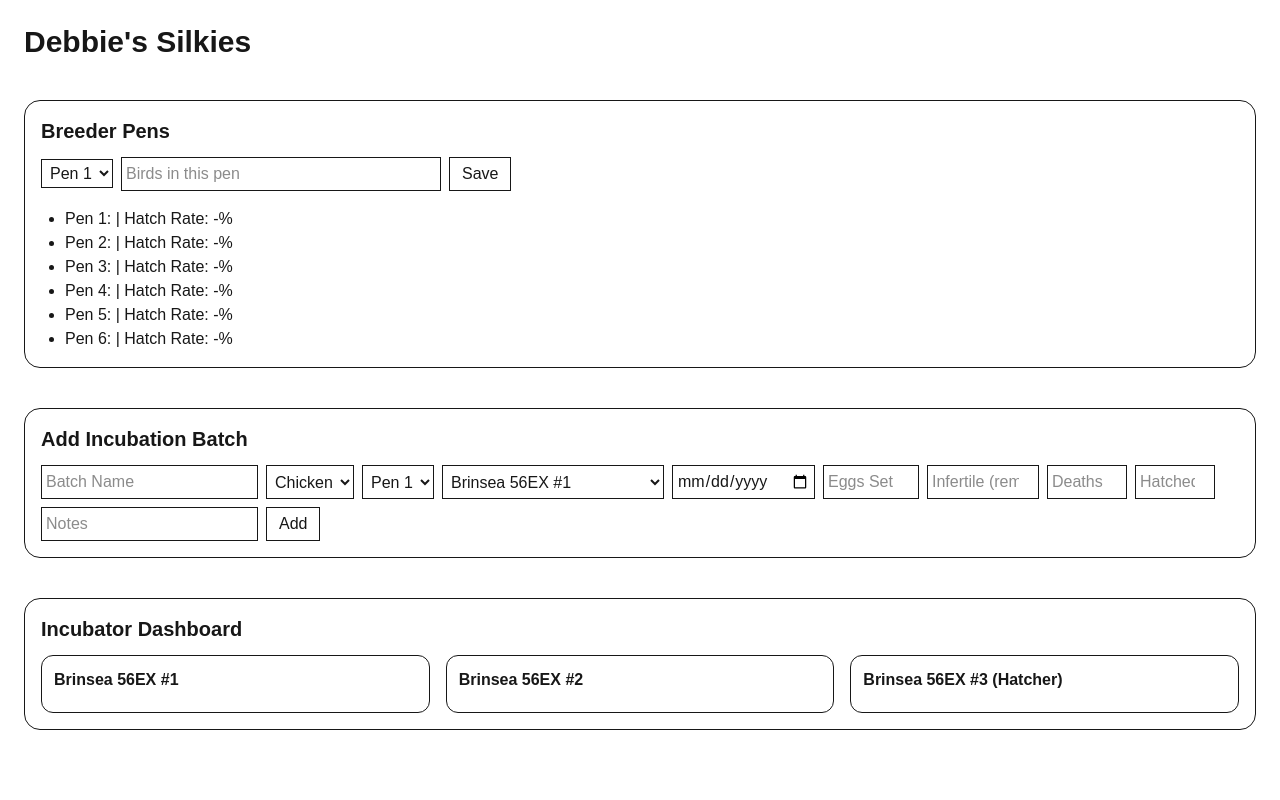
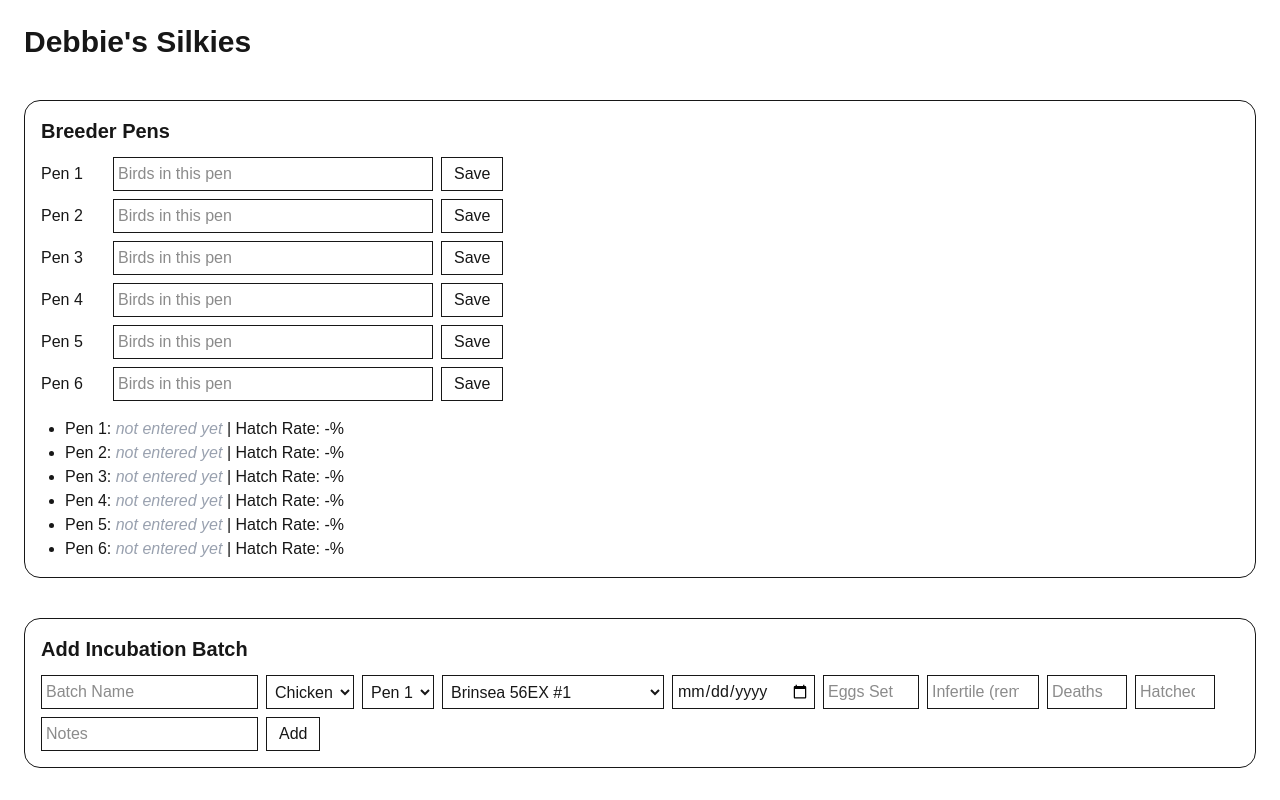
Before and after one commit to Debbie292d/Debbies-Silkies, a Next.js app: page / in a window 1280 px wide. Shown: the top 800 px of the page. Built offline with nearby package versions, Linux system fonts and the light colour scheme.

Commit message:
Replace Breeder Pens dropdown with per-pen rows; add localStorage persistence
Co-authored-by: Debbie292d <266361018+Debbie292d@users.noreply.github.com>

```diff
--- a/app/components/ChickenTracker.tsx
+++ b/app/components/ChickenTracker.tsx
@@ -1,6 +1,6 @@
 "use client";
 
-import { useState } from "react";
+import { useState, useEffect } from "react";
 
 export default function ChickenTracker() {
 
@@ -8,8 +8,7 @@ export default function ChickenTracker() {
   const incubators = ["Brinsea 56EX #1","Brinsea 56EX #2","Brinsea 56EX #3 (Hatcher)"];
 
   const [pens,setPens] = useState<Record<string,string>>({});
-  const [selectedPen,setSelectedPen] = useState("Pen 1");
-  const [penBirds,setPenBirds] = useState("");
+  const [penBirds,setPenBirds] = useState<Record<string,string>>({});
 
   interface BatchSet {
     batchName: string;
@@ -29,6 +28,33 @@ export default function ChickenTracker() {
   }
 
   const [sets,setSets] = useState<BatchSet[]>([]);
+
+  // Load saved data from localStorage on first render
+  useEffect(()=>{
+    try {
+      const savedPens = localStorage.getItem("debbies-silkies-pens");
+      if(savedPens) {
+        const parsed = JSON.parse(savedPens);
+        setPens(parsed);
+        setPenBirds(parsed); // pre-fill inputs so saved birds are visible right away
+      }
+      const savedSets = localStorage.getItem("debbies-silkies-sets");
+      if(savedSets) setSets(JSON.parse(savedSets));
+    } catch(e) {
+      console.warn("Could not load saved tracker data:", e);
+    }
+  // eslint-disable-next-line react-hooks/exhaustive-deps
+  },[]);
+
+  // Save pens to localStorage whenever they change
+  useEffect(()=>{
+    localStorage.setItem("debbies-silkies-pens", JSON.stringify(pens));
+  },[pens]);
+
+  // Save sets to localStorage whenever they change
+  useEffect(()=>{
+    localStorage.setItem("debbies-silkies-sets", JSON.stringify(sets));
+  },[sets]);
 
   const [species,setSpecies] = useState("Chicken");
   const [setDate,setSetDate] = useState("");
@@ -60,9 +86,8 @@ export default function ChickenTracker() {
     Peafowl:25
   };
 
-  const savePen = ()=>{
-    setPens({...pens,[selectedPen]:penBirds});
-    setPenBirds("");
+  const savePen = (pen: string)=>{
+    setPens({...pens,[pen]:penBirds[pen]||""});
   };
 
   const addSet = ()=>{
@@ -153,26 +178,25 @@ export default function ChickenTracker() {
 
   <h2 className="text-xl font-semibold mb-3">Breeder Pens</h2>
 
-  <div className="space-x-2">
-
-  <select value={selectedPen} onChange={(e)=>setSelectedPen(e.target.value)} className="border p-1">
-  {breederPens.map(p=>(<option key={p}>{p}</option>))}
-  </select>
-
-  <input
-  placeholder="Birds in this pen"
-  value={penBirds}
-  onChange={(e)=>setPenBirds(e.target.value)}
-  className="border p-1 w-80"
-  />
-
-  <button onClick={savePen} className="border px-3 py-1">Save</button>
-
+  <div className="space-y-2">
+  {breederPens.map(p=>(
+  <div key={p} className="flex items-center gap-2">
+    <span className="w-16 font-medium">{p}</span>
+    <input
+      placeholder="Birds in this pen"
+      value={penBirds[p]||""}
+      onChange={(e)=>setPenBirds({...penBirds,[p]:e.target.value})}
+      className="border p-1 w-80"
+    />
+    <button onClick={()=>savePen(p)} className="border px-3 py-1">Save</button>
+    {pens[p] && pens[p].trim() && <span className="text-green-700 text-sm">✓ Saved</span>}
+  </div>
+  ))}
   </div>
 
   <ul className="mt-4 list-disc pl-6">
   {breederPens.map(p=>(
-  <li key={p}>{p}: {pens[p]} | Hatch Rate: {penStats(p)}%</li>
+  <li key={p}>{p}: {pens[p]||<span className="text-gray-400 italic">not entered yet</span>} | Hatch Rate: {penStats(p)}%</li>
   ))}
   </ul>
 
```
